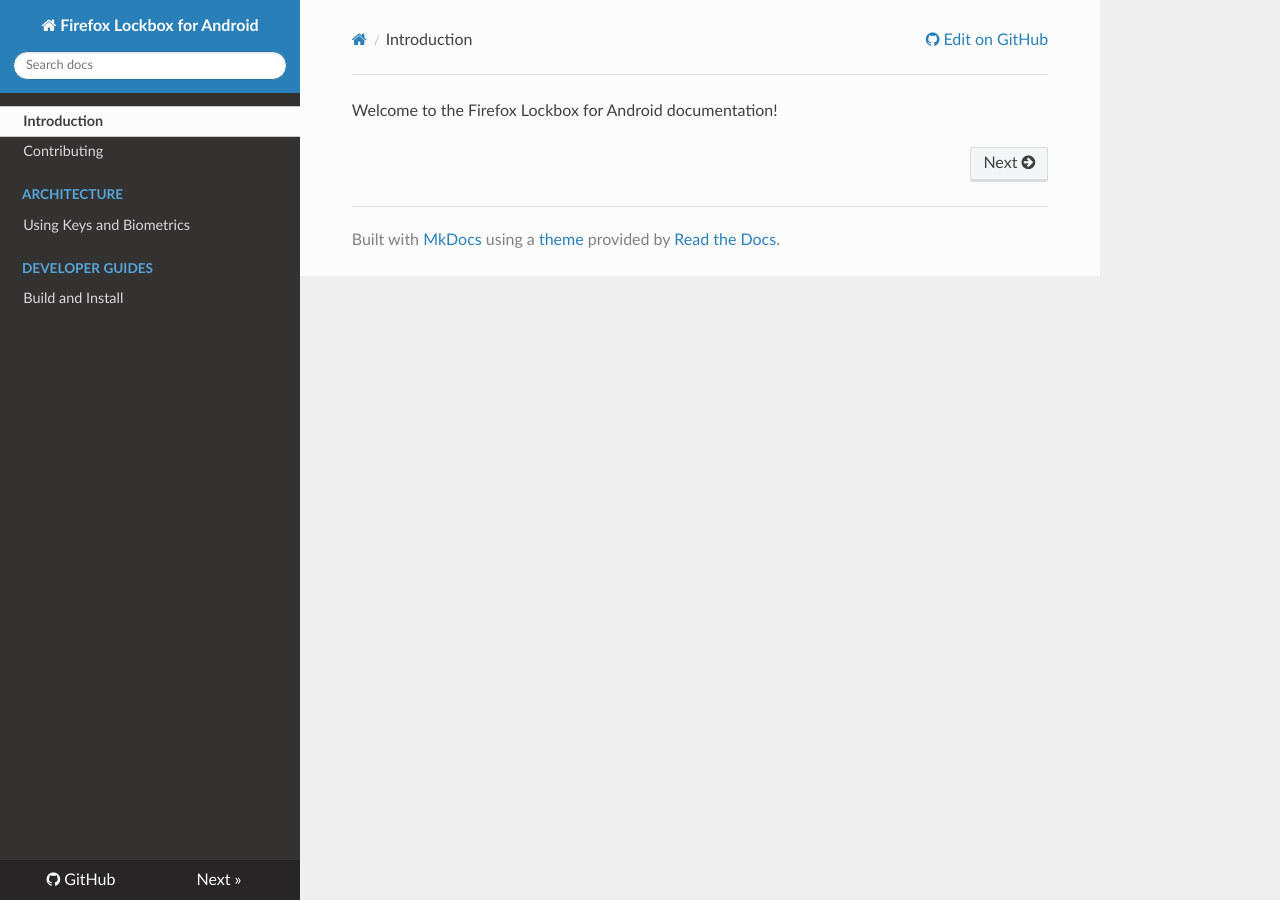
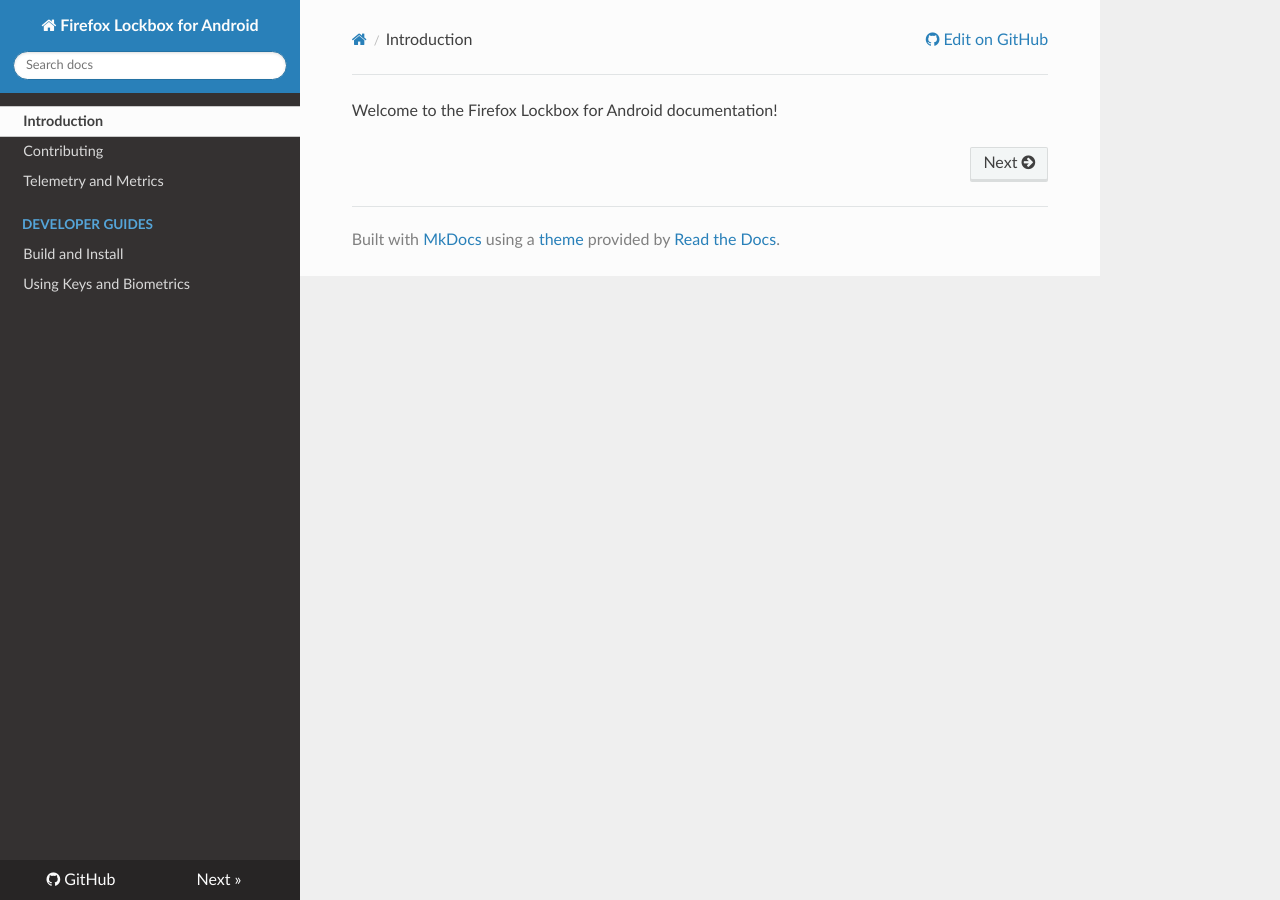
Before and after one commit to mozilla-lockwise/lockwise-android, an MkDocs documentation site: the page built from docs/index.md, in a window 1280 px wide. Built offline with MkDocs 1.6.1, drawn with Linux system fonts in a browser that asks for light colours; nearby versions of some CDN libraries; old or Windows-style settings are respelled for this version of MkDocs.

Commit message:
add metrics to published docs

```diff
--- a/mkdocs.yml
+++ b/mkdocs.yml
@@ -7,7 +7,7 @@ repo_url: https://github.com/mozilla-lockbox/lockbox-android
 pages:
 - 'Introduction': 'index.md'
 - 'Contributing': 'contributing.md'
-- 'Architecture':
-  - 'Using Keys and Biometrics': 'architecture/sec-apis.md'
+- 'Telemetry and Metrics': 'metrics.md'
 - 'Developer Guides':
   - 'Build and Install': 'install.md'
+  - 'Using Keys and Biometrics': 'architecture/sec-apis.md'
```
